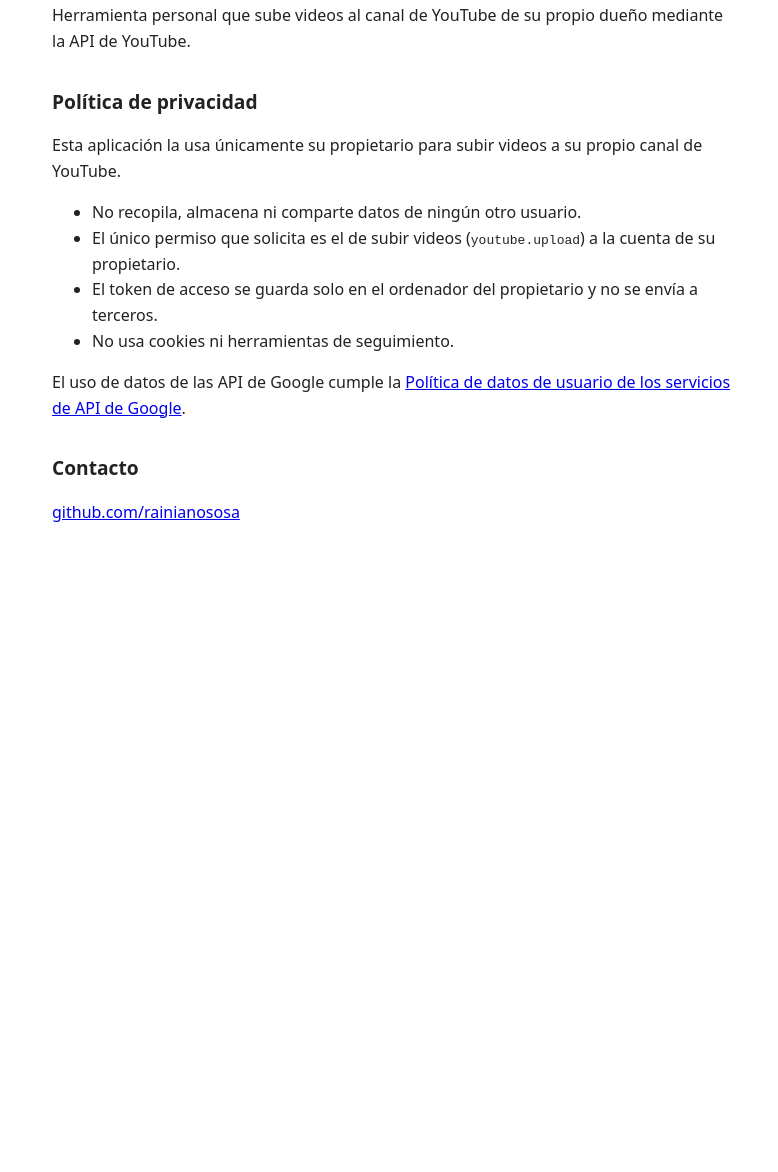
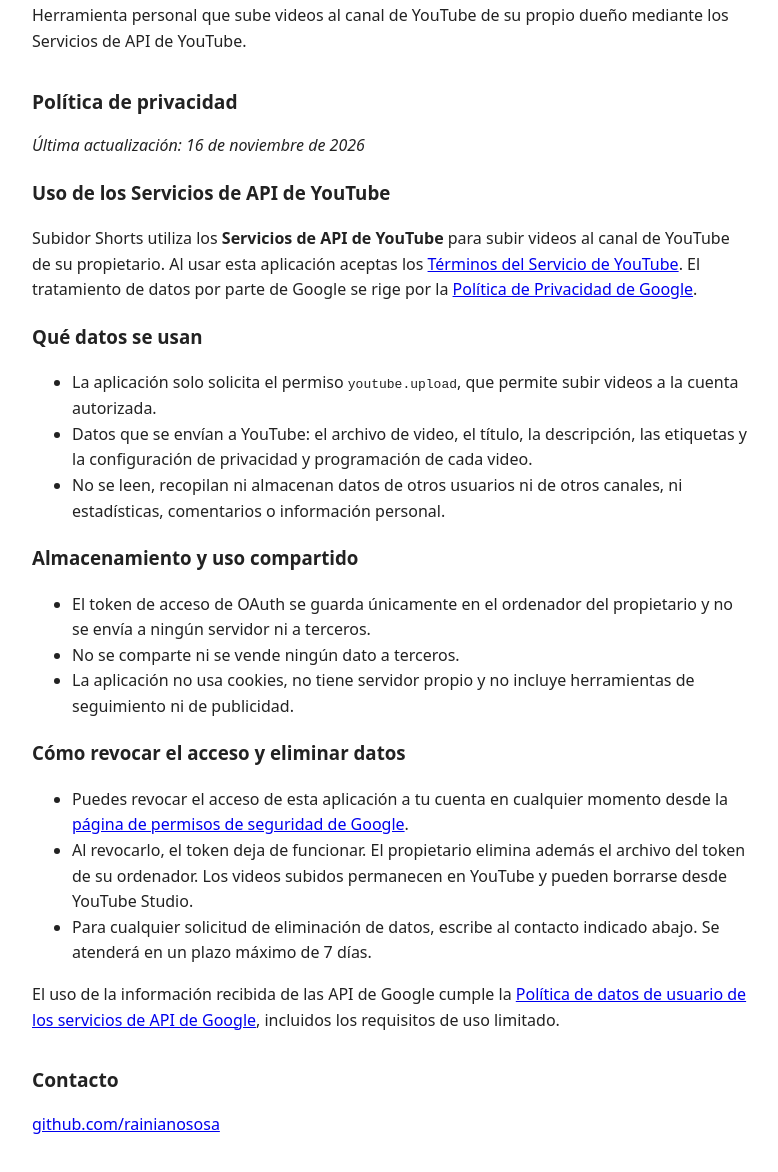
Before and after one commit to rainianososa/rainianososa, a plain HTML site: page index.html in a window 1280 px wide. Shown: the part 102-1274 px from the top of the page, without its empty margins (248-1026 px from the left). Before the commit the page ends 800 px from the top, so only its background shows below. Drawn offline with Linux system fonts and the light colour scheme.

Commit message:
Política de privacidad conforme a los Servicios de API de YouTube
Co-Authored-By: Claude Opus 5.5 <noreply@anthropic.com>

```diff
--- a/index.html
+++ b/index.html
@@ -5,23 +5,46 @@
 <meta name="viewport" content="width=device-width, initial-scale=1">
 <title>Subidor Shorts</title>
 <style>
-  body { font-family: system-ui, sans-serif; max-width: 680px; margin: 40px auto; padding: 0 16px; line-height: 1.6; color: #222; background: #fff; }
+  body { font-family: system-ui, sans-serif; max-width: 720px; margin: 40px auto; padding: 0 16px; line-height: 1.6; color: #222; background: #fff; }
   h1 { font-size: 1.8rem; } h2 { font-size: 1.2rem; margin-top: 2rem; }
 </style>
 </head>
 <body>
 <h1>Subidor Shorts</h1>
-<p>Herramienta personal que sube videos al canal de YouTube de su propio dueño mediante la API de YouTube.</p>
+<p>Herramienta personal que sube videos al canal de YouTube de su propio dueño mediante los Servicios de API de YouTube.</p>
 
 <h2 id="privacidad">Política de privacidad</h2>
-<p>Esta aplicación la usa únicamente su propietario para subir videos a su propio canal de YouTube.</p>
+<p><em>Última actualización: 16 de noviembre de 2026</em></p>
+
+<h3>Uso de los Servicios de API de YouTube</h3>
+<p>Subidor Shorts utiliza los <strong>Servicios de API de YouTube</strong> para subir videos al canal de YouTube de su propietario. Al usar esta aplicación aceptas los
+<a href="https://www.youtube.com/t/terms">Términos del Servicio de YouTube</a>. El tratamiento de datos por parte de Google se rige por la
+<a href="https://policies.google.com/privacy">Política de Privacidad de Google</a>.</p>
+
+<h3>Qué datos se usan</h3>
 <ul>
-  <li>No recopila, almacena ni comparte datos de ningún otro usuario.</li>
-  <li>El único permiso que solicita es el de subir videos (<code>youtube.upload</code>) a la cuenta de su propietario.</li>
-  <li>El token de acceso se guarda solo en el ordenador del propietario y no se envía a terceros.</li>
-  <li>No usa cookies ni herramientas de seguimiento.</li>
+  <li>La aplicación solo solicita el permiso <code>youtube.upload</code>, que permite subir videos a la cuenta autorizada.</li>
+  <li>Datos que se envían a YouTube: el archivo de video, el título, la descripción, las etiquetas y la configuración de privacidad y programación de cada video.</li>
+  <li>No se leen, recopilan ni almacenan datos de otros usuarios ni de otros canales, ni estadísticas, comentarios o información personal.</li>
 </ul>
-<p>El uso de datos de las API de Google cumple la <a href="https://developers.google.com/terms/api-services-user-data-policy">Política de datos de usuario de los servicios de API de Google</a>.</p>
+
+<h3>Almacenamiento y uso compartido</h3>
+<ul>
+  <li>El token de acceso de OAuth se guarda únicamente en el ordenador del propietario y no se envía a ningún servidor ni a terceros.</li>
+  <li>No se comparte ni se vende ningún dato a terceros.</li>
+  <li>La aplicación no usa cookies, no tiene servidor propio y no incluye herramientas de seguimiento ni de publicidad.</li>
+</ul>
+
+<h3>Cómo revocar el acceso y eliminar datos</h3>
+<ul>
+  <li>Puedes revocar el acceso de esta aplicación a tu cuenta en cualquier momento desde la
+  <a href="https://security.google.com/settings/security/permissions">página de permisos de seguridad de Google</a>.</li>
+  <li>Al revocarlo, el token deja de funcionar. El propietario elimina además el archivo del token de su ordenador. Los videos subidos permanecen en YouTube y pueden borrarse desde YouTube Studio.</li>
+  <li>Para cualquier solicitud de eliminación de datos, escribe al contacto indicado abajo. Se atenderá en un plazo máximo de 7 días.</li>
+</ul>
+
+<p>El uso de la información recibida de las API de Google cumple la
+<a href="https://developers.google.com/terms/api-services-user-data-policy">Política de datos de usuario de los servicios de API de Google</a>, incluidos los requisitos de uso limitado.</p>
 
 <h2>Contacto</h2>
 <p><a href="https://github.com/rainianososa">github.com/rainianososa</a></p>
```
